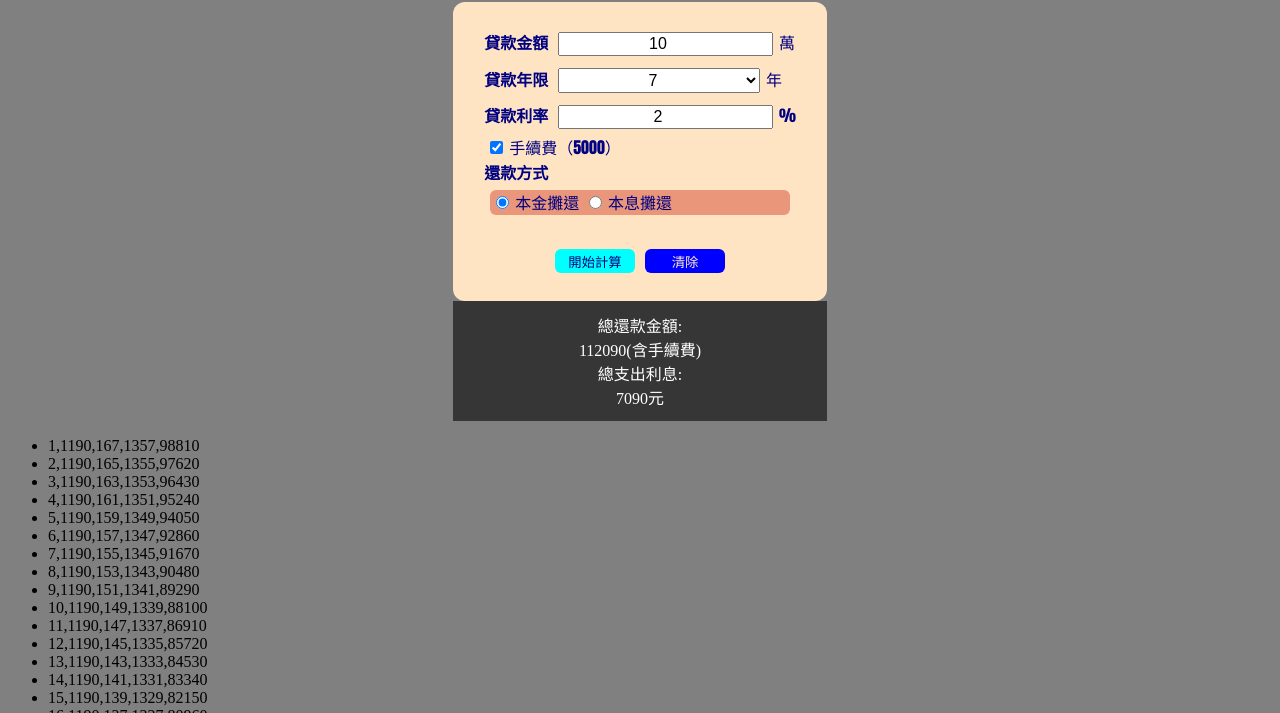
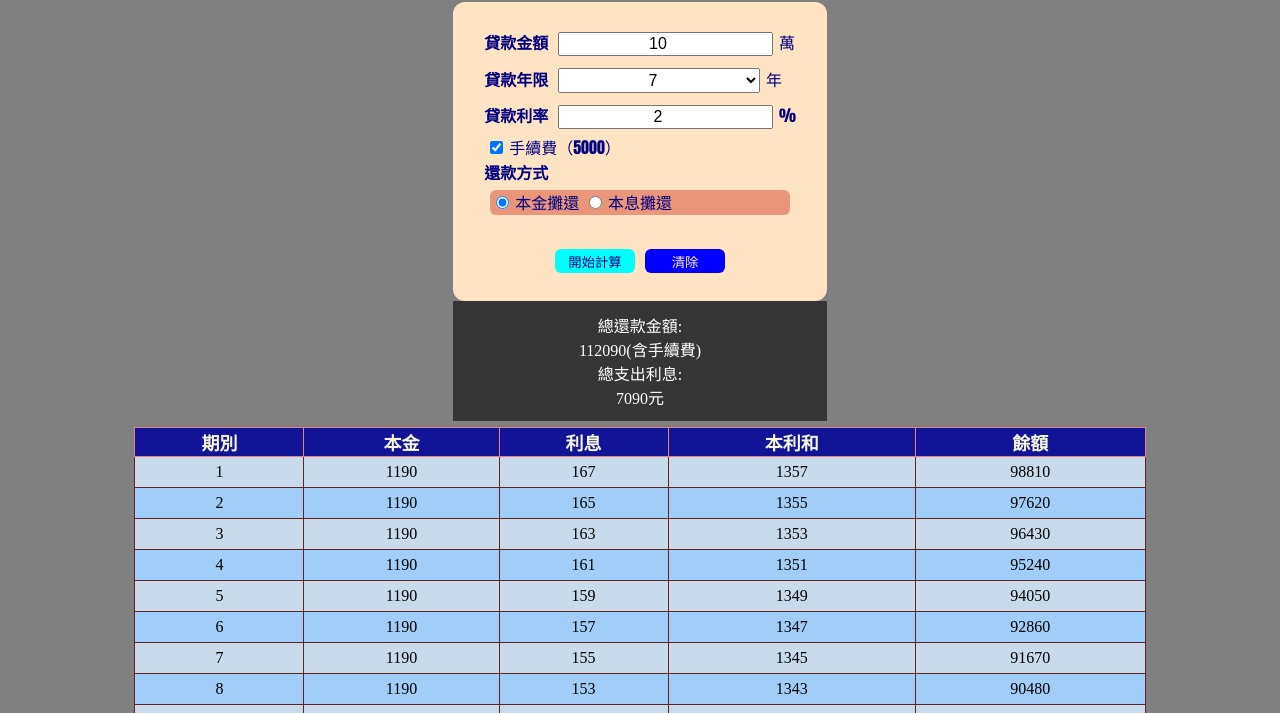
Before and after one commit to peiyi523/javascript_loan_project_exercise, a plain HTML site: page index.html in a window 1280 px wide. Both pictures are taken after a click on the button "開始計算". Shown: the part 87-800 px from the top of the page. Drawn offline with Linux system fonts and the light colour scheme.

Commit message:
完成表格化輸出

```diff
--- a/css/index.css
+++ b/css/index.css
@@ -73,3 +73,25 @@ select{
     padding: 12px;
 
 }
+table{
+    width: 80%;
+    margin: 6px auto;
+    border: 1px solid black;
+    border-collapse: collapse;
+    background-color: rgb(201, 219, 234);
+    text-align: center;
+}
+thead th{
+    background-color:rgb(19, 19, 151);
+    border: 1px solid #e48181;
+    font-size: 18px;
+    color:beige;
+}
+td{
+    border: 1px solid #642222;
+    padding: 6px;
+
+}
+tbody tr:nth-child(even){
+    background-color: rgb(161, 206, 248);
+}
--- a/index.html
+++ b/index.html
@@ -50,6 +50,20 @@
             <div class="totalInterest"></div>
         </div>
         <div id="table">
+            <table>
+                <thead>
+                    <tr>
+                        <th>期別</th>
+                        <th>本金</th>
+                        <th>利息</th>
+                        <th>本利和</th>
+                        <th>餘額</th>
+                    </tr>
+                </thead>
+                <tbody>
+
+                </tbody>
+            </table>
 
         </div>
         <script src="./js/index.js"></script>
--- a/js/index.js
+++ b/js/index.js
@@ -6,7 +6,7 @@ const payment2El = document.querySelector("#payment2");
 const feeEl = document.querySelector("#fee");
 const calcEl = document.querySelector("#calc")
 const resultEl = document.querySelector("#result")
-const tableEl = document.querySelector("#table");
+const tableEl = document.querySelector("#table tbody");
 
 console.log(amountEl, yearsEl, rateEl, payment1El, payment2El, feeEl, tableEl);
 calcEl.addEventListener("click", calcLoan);
@@ -70,14 +70,24 @@ function calcLoan() {
 
 
 function drawTable(datas) {
-    let tableStr = "<ul>";
+    let tableStr = "";
     for (let i = 0; i < datas.length; i++) {
-        console.log(datas[i].join(","));
-        tableStr += `<li>${datas[i].join(",")}</li>`;
+        tableStr += "<tr>";
+        for (let j = 0; j < datas[i].length; j++) {
+            tableStr += `<td>${datas[i][j]}</td>`;
+        }
+        tableStr += "</tr>";
     }
-    tableStr += "</ul>";
-    console.log(tableStr);
     tableEl.innerHTML = tableStr;
+
+    // let tableStr = "<ul>";
+    // for (let i = 0; i < datas.length; i++) {
+    //     console.log(datas[i].join(","));
+    //     tableStr += `<li>${datas[i].join(",")}</li>`;
+    // }
+    // tableStr += "</ul>";
+    // console.log(tableStr);
+    // tableEl.innerHTML = tableStr;
 }
 
 
```
Also changed, not shown: 1 other file.
